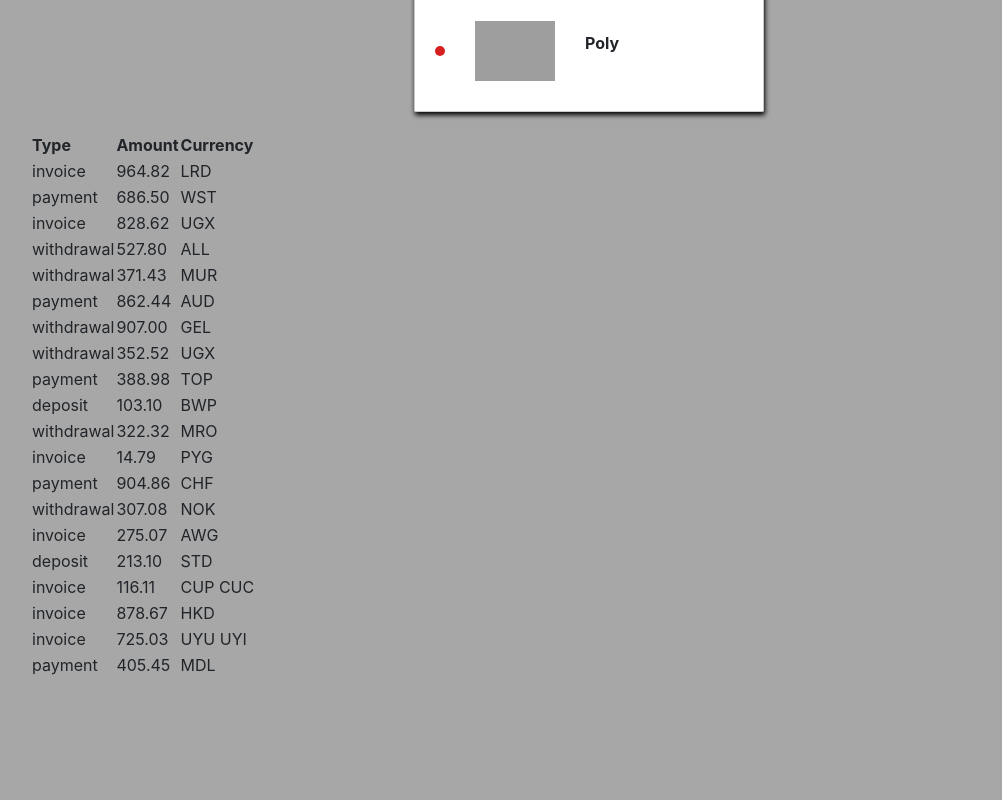
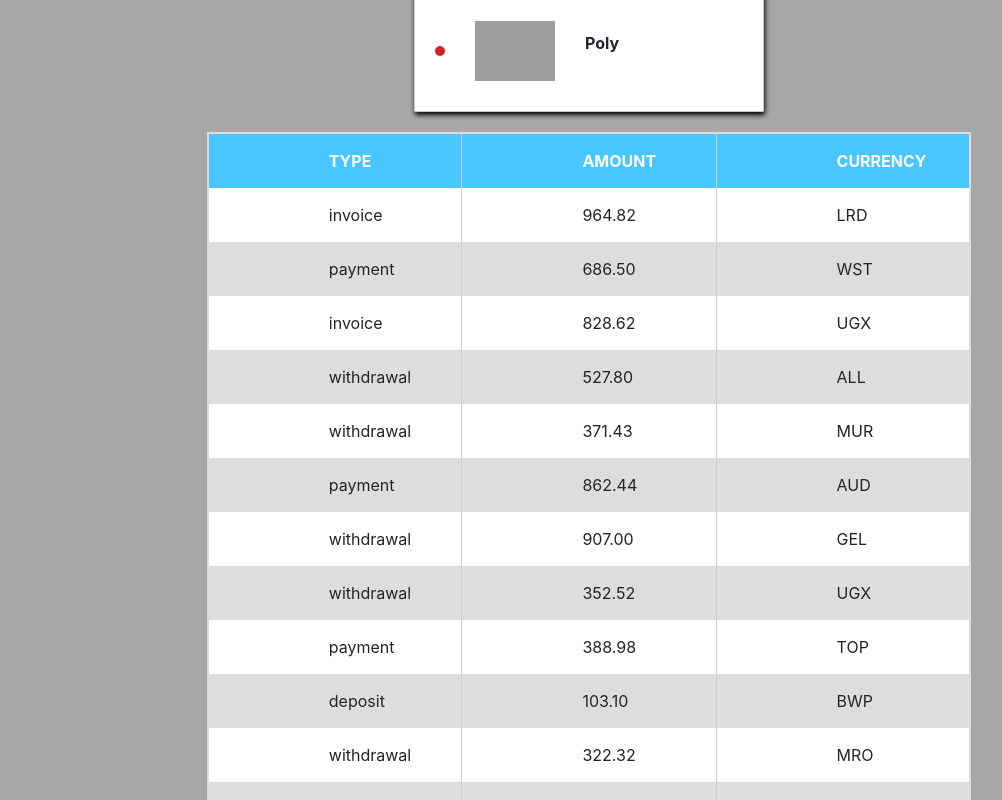
Before and after one commit to sasholk/react-hw, a React (Create React App) app in the folder react-hw-components/: page / in a window 1280 px wide. Shown: the part 1160-1960 px from the top of the page, without its empty margins (51-1053 px from the left). Before the commit the page ends 1838 px from the top, so only its background shows below. Built offline with nearby package versions, Linux system fonts and the light colour scheme; grey boxes are pictures that could not be loaded.

Commit message:
added styles fro Transaction

```diff
--- /dev/null
+++ b/react-hw-components/src/components/TransactionHistory/TransactionHistory.css
@@ -0,0 +1,32 @@
+.transaction-history {
+    margin: 0px auto;
+    background-color: #fff;
+    border-radius: 1%;
+    table-layout: fixed;
+    width: 70%;
+    border-collapse: collapse;
+    border: 2px solid rgb(221, 221, 221);
+}
+
+thead {
+    background: rgb(73, 197, 255);
+    padding: 50px;
+}
+
+th {
+    text-transform: uppercase;
+    color: #fff;
+}
+
+th, td {
+    padding: 15px 120px;
+    border-right: 1px solid #cecece;
+}
+
+tbody tr:nth-child(odd) {
+    background-color: #ffffff;
+  }
+
+  tbody tr:nth-child(even) {
+    background-color: #dddddd;
+  }
--- a/react-hw-components/src/components/TransactionHistory/TransactionHistory.jsx
+++ b/react-hw-components/src/components/TransactionHistory/TransactionHistory.jsx
@@ -4,9 +4,12 @@ import transactions from "../../assets/transactions.json";
 
 import { TransactionItem } from "./TransactionItem";
 
+import "./TransactionHistory.css";
+
 export const TransactionHistory = () => {
     return (
-        <table class="transaction-history">
+        <div className="container">
+            <table className="transaction-history">
                 <thead>
                     <tr>
                         <th>Type</th>
@@ -27,5 +30,7 @@ export const TransactionHistory = () => {
 
                 </tbody>
             </table>
+        </div>
+
     );
 };
```
Lines whose indentation alone changed are shown as unchanged.
